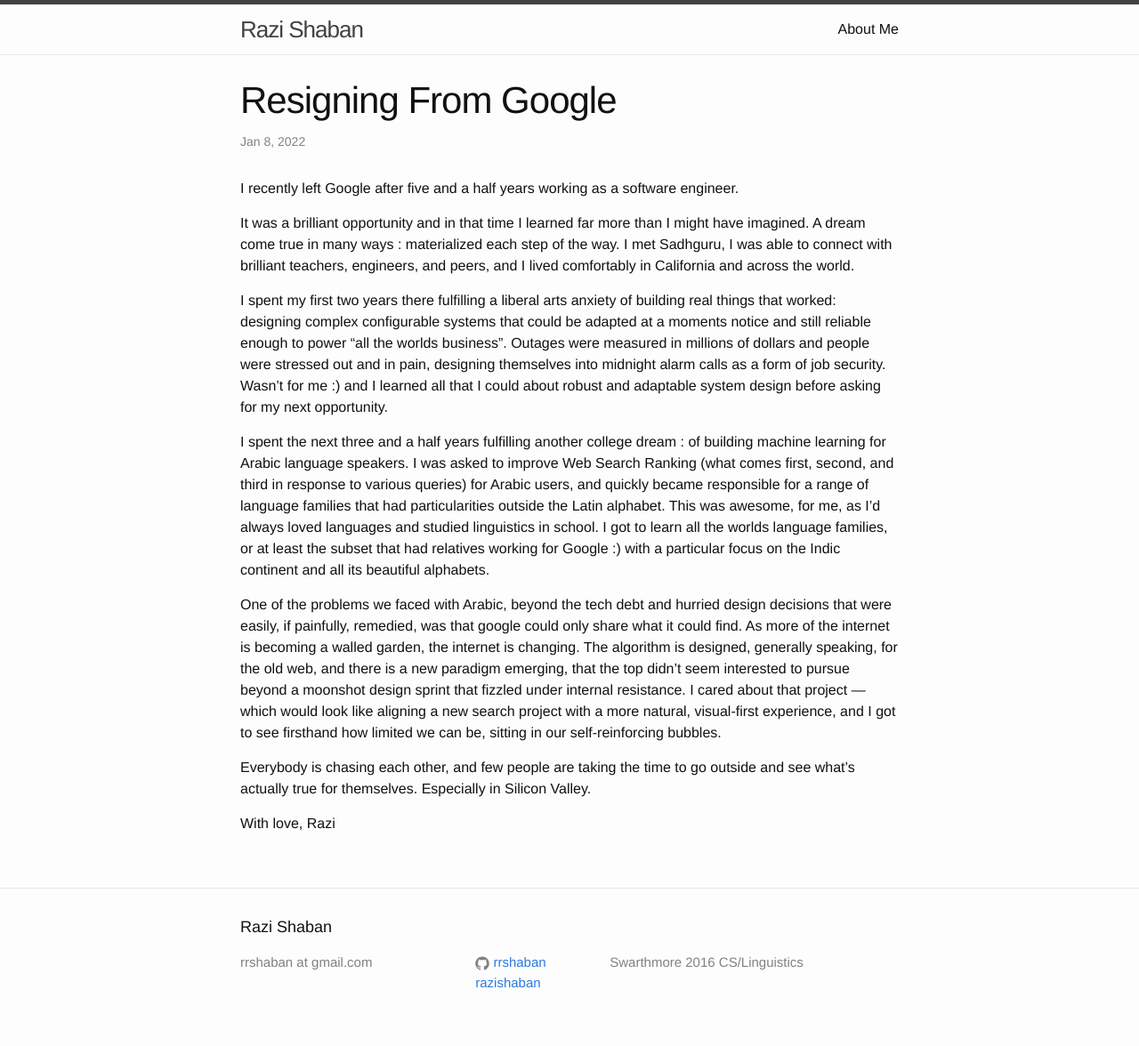
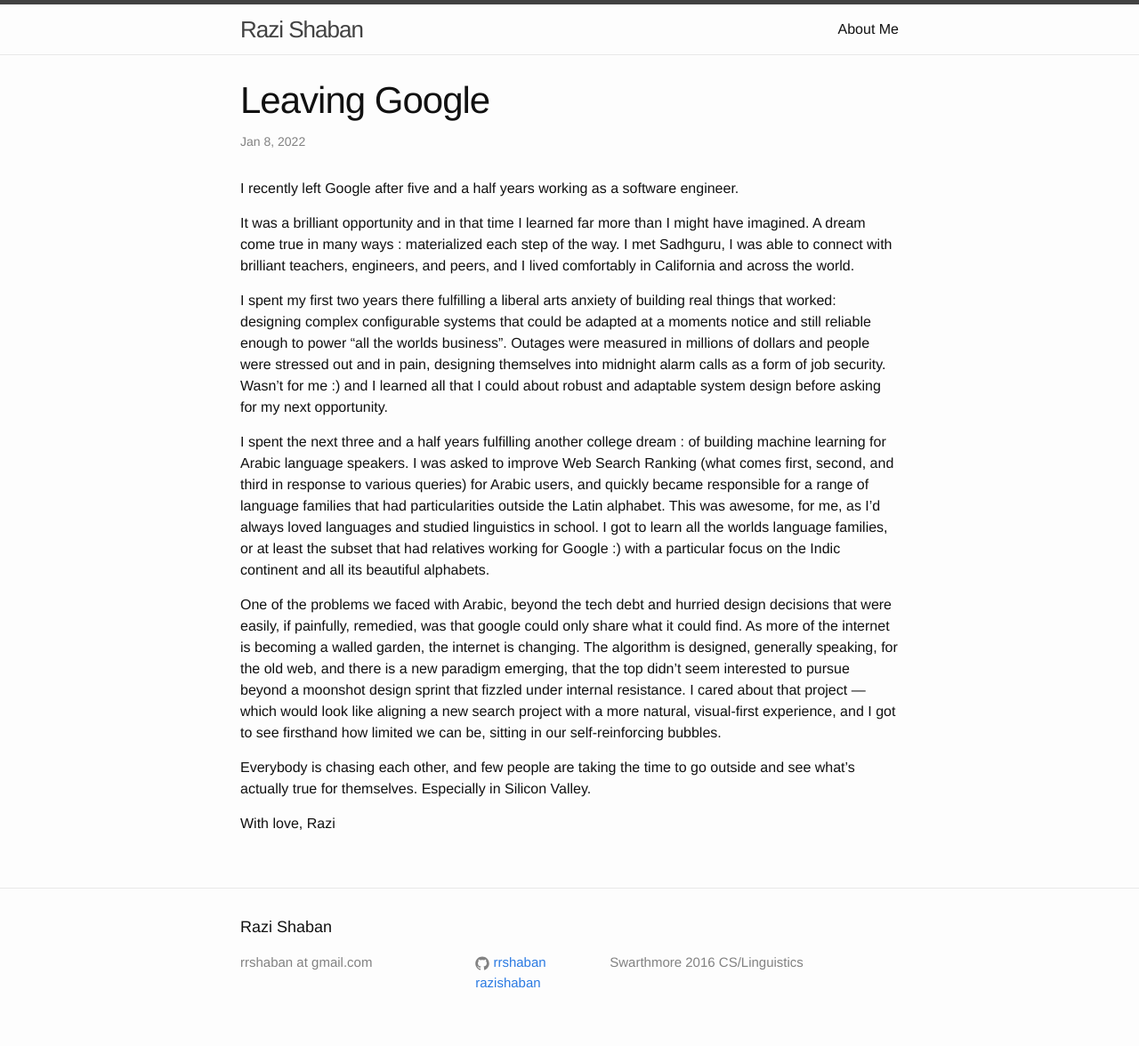
Before and after one commit to rrshaban/rrshaban.github.io, a Jekyll site: the page built from _posts/2022-01-08-resigning-from-google.md, in a window 1280 px wide. Shown: the whole page at 89% size. Built offline with Jekyll 4.4.1, drawn with Linux system fonts in a browser that asks for light colours; nearby versions of some CDN libraries; our own code applies the rules of GitHub Pages for plain Markdown files; some of the changed lines change nothing that is shown.

Commit message:
Update 2022-01-08-resigning-from-google.md

```diff
--- a/_posts/2022-01-08-resigning-from-google.md
+++ b/_posts/2022-01-08-resigning-from-google.md
@@ -1,3 +1,10 @@
+---
+layout: post
+title: "Leaving Google"
+date: 2022-01-08 07:47:07
+tags: project
+---
+
 I recently left Google after five and a half years working as a software engineer.
 
 
```
